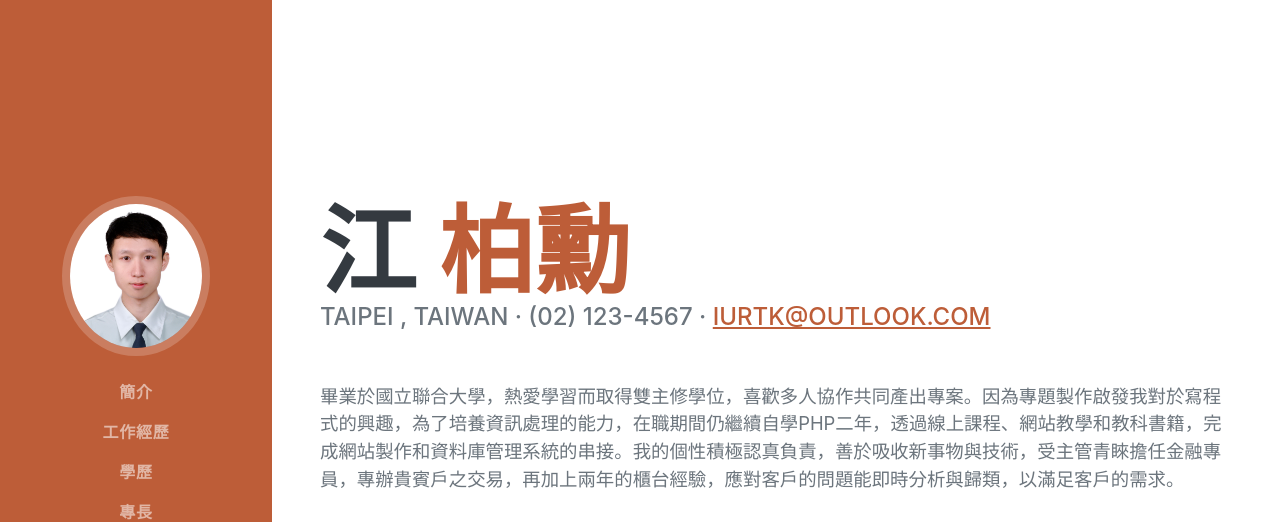
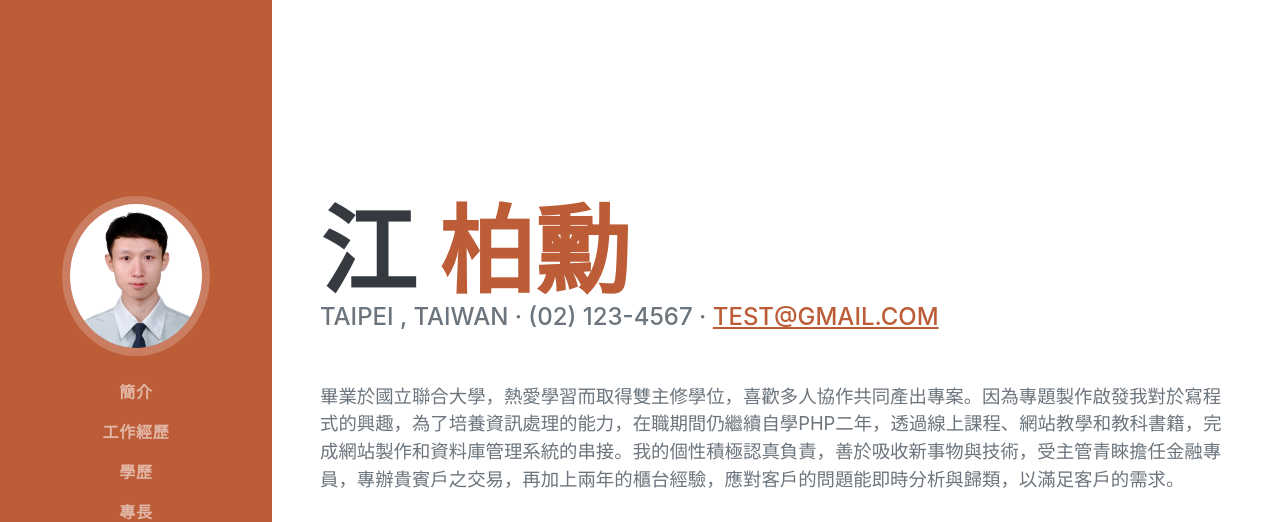
Before and after one commit to Burtnotbut/resume202304, a plain HTML site: page index.html in a window 1280 px wide. Shown: the top 522 px of the page. Drawn offline with nearby package versions, Linux system fonts and the light colour scheme; a web font is replaced by a local one.

Commit message:
20250808

```diff
--- a/index.html
+++ b/index.html
@@ -45,7 +45,7 @@
                     </h1>
                     <div class="subheading mb-5">
                         Taipei , Taiwan · (02) 123-4567 ·
-                        <a href="mailto:iurtk@outlook.com">iurtk@outlook.com</a>
+                        <a href="mailto:test@gmail.com">test@gmail.com</a>
                     </div>
                     <p class="lead mb-5">畢業於國立聯合大學，熱愛學習而取得雙主修學位，喜歡多人協作共同產出專案。因為專題製作啟發我對於寫程式的興趣，為了培養資訊處理的能力，在職期間仍繼續自學PHP二年，透過線上課程、網站教學和教科書籍，完成網站製作和資料庫管理系統的串接。我的個性積極認真負責，善於吸收新事物與技術，受主管青睞擔任金融專員，專辦貴賓戶之交易，再加上兩年的櫃台經驗，應對客戶的問題能即時分析與歸類，以滿足客戶的需求。</p>
                     <div class="social-icons">
```
